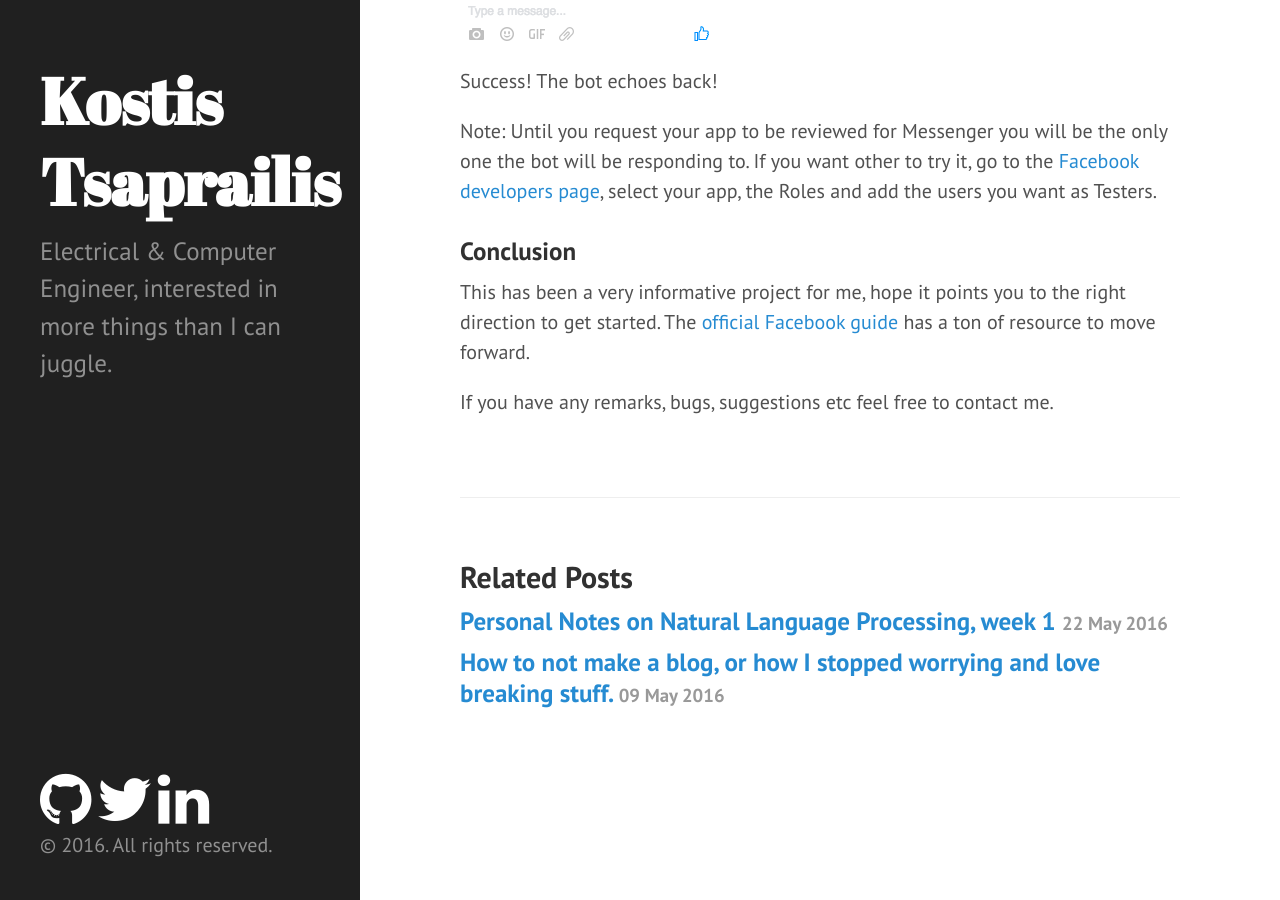
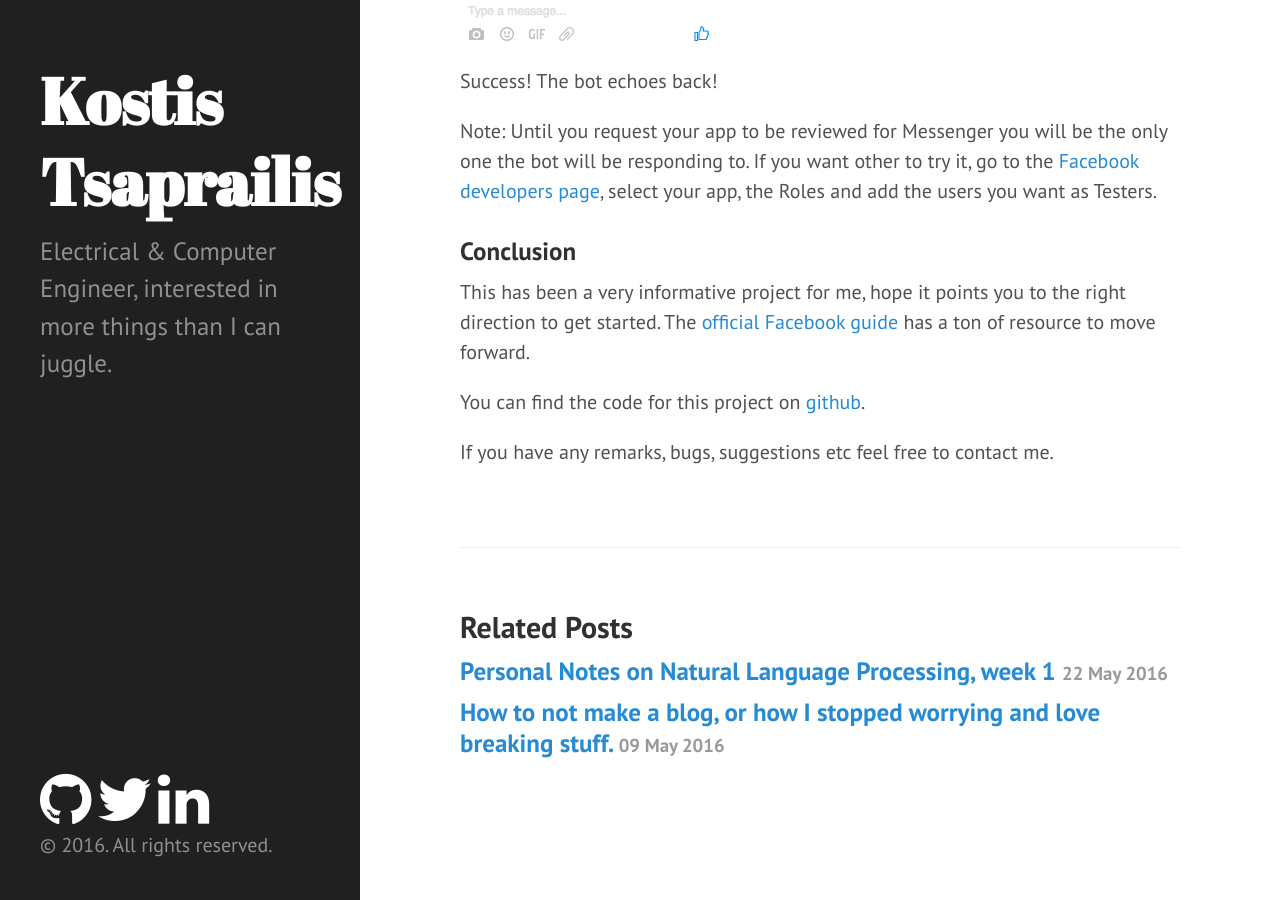
Before and after one commit to leokleist/kostistsaprailis.github.io, a Jekyll site: the page built from _posts/2016-06-03-How-to-build-and-deploy-a-Facebook-Messenger-bot-with-Python-and-Flask-a-tutorial.md, in a window 1280 px wide and 900 px high, scrolled down 12974 px. Built offline with Jekyll 4.4.1, drawn with Linux system fonts in a browser that asks for light colours; nearby versions of some CDN libraries.

Commit message:
adding link to github

```diff
--- a/_posts/2016-06-03-How-to-build-and-deploy-a-Facebook-Messenger-bot-with-Python-and-Flask-a-tutorial.md
+++ b/_posts/2016-06-03-How-to-build-and-deploy-a-Facebook-Messenger-bot-with-Python-and-Flask-a-tutorial.md
@@ -340,6 +340,8 @@ Note: Until you request your app to be reviewed for Messenger you will be the on
 
 This has been a very informative project for me, hope it points you to the right direction to get started. The [official Facebook guide][facebook-guide-url] has a ton of resource to move forward.
 
+You can find the code for this project on [github][github-project-url].
+
 If you have any remarks, bugs, suggestions etc feel free to contact me.
 
 
@@ -358,4 +360,5 @@ If you have any remarks, bugs, suggestions etc feel free to contact me.
 [heroku-app-url]: https://dashboard.heroku.com/apps
 [facebook-guide-url]:https://developers.facebook.com/docs/messenger-platform/implementation
 [facebook-developers-url]:https://developers.facebook.com/
+[github-project-url]:https://github.com/kostistsaprailis/messenger-bot-tutorial
 [create-page-url]:https://www.facebook.com/pages/create
```
